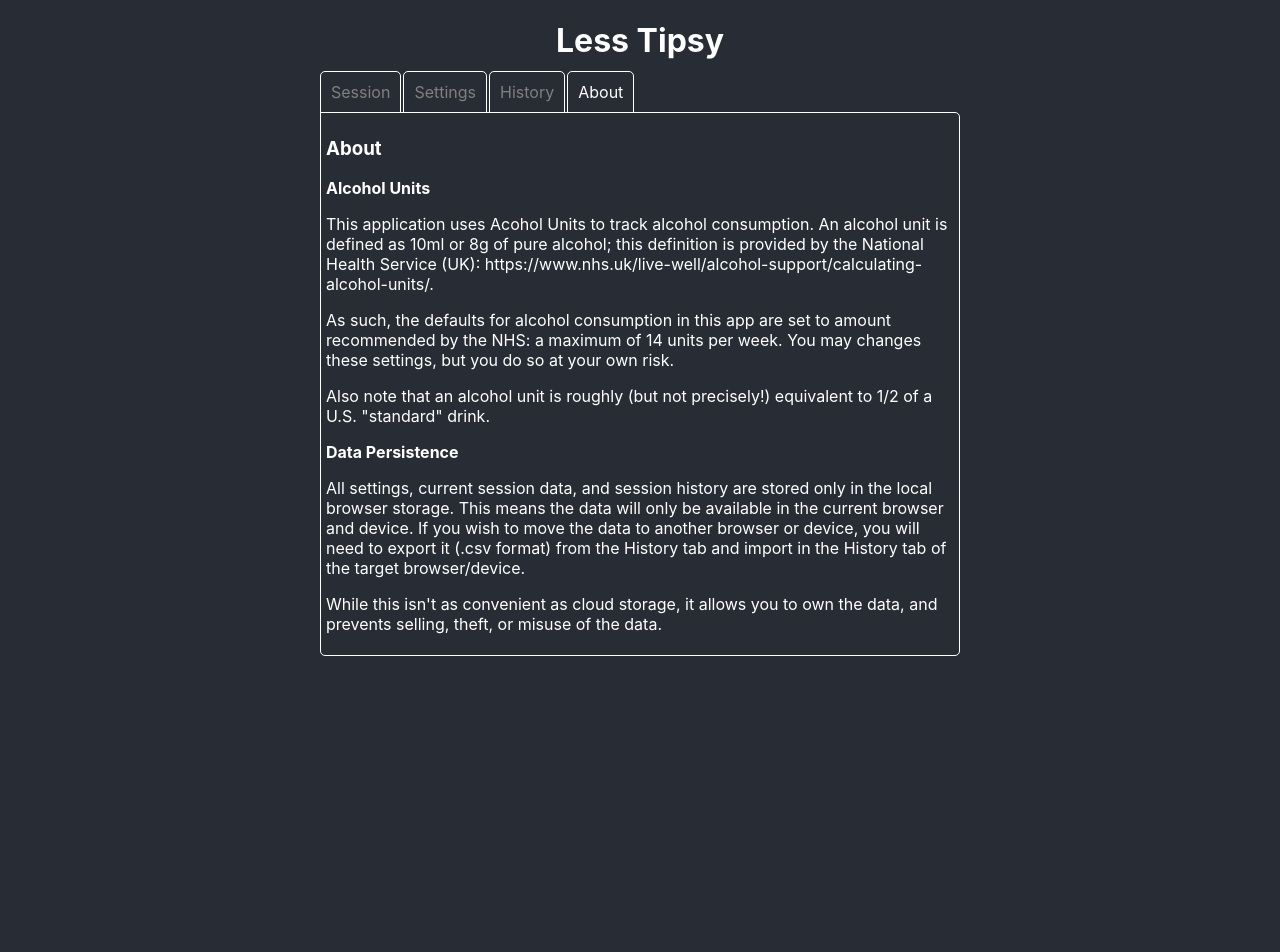
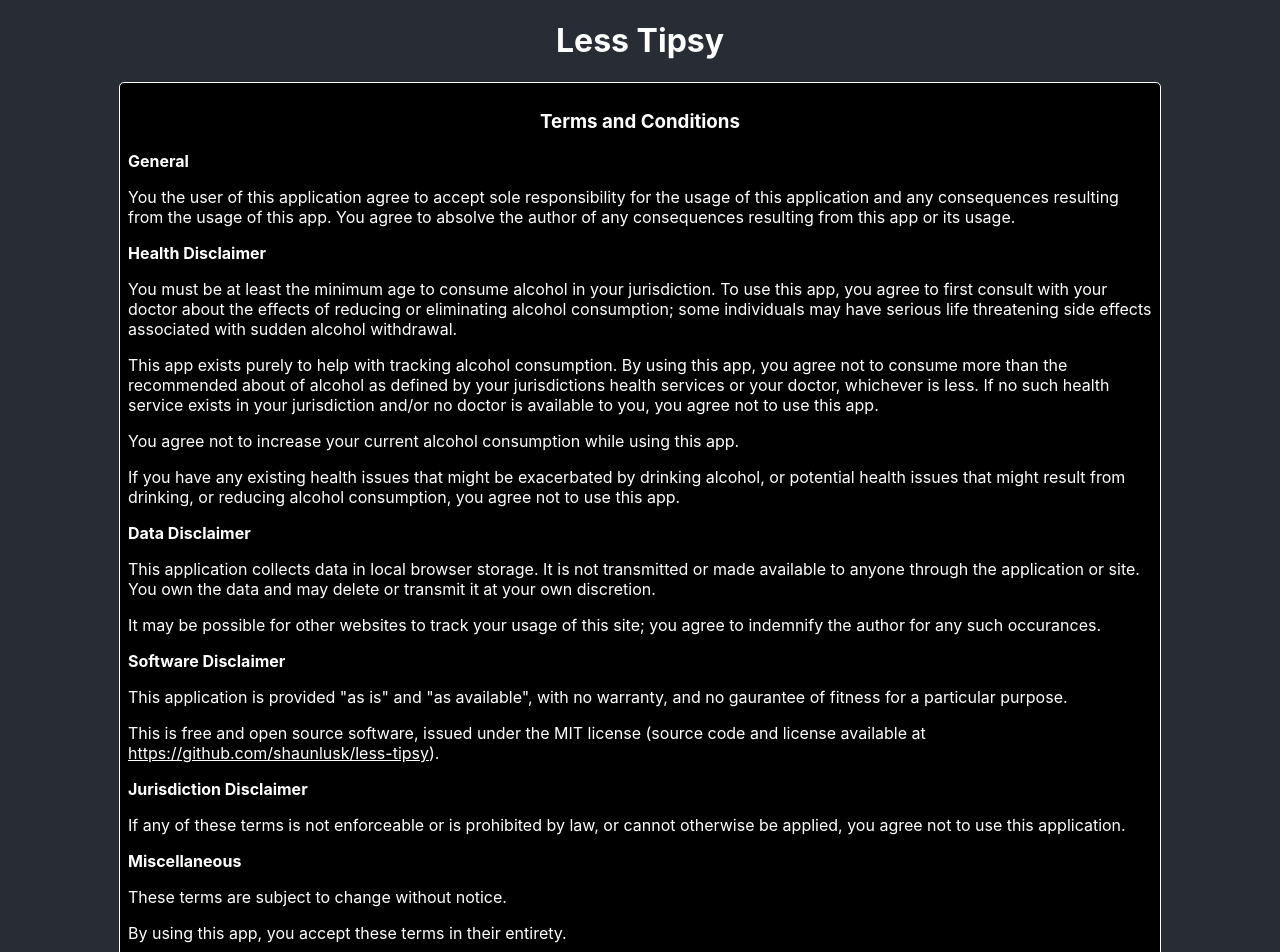
Before and after one commit to shaunlusk/less-tipsy, a React (Create React App) app: page / in a window 1280 px wide. Shown: the top 952 px of the page. Before the commit the page ends 821 px from the top, so only its background shows below. Built offline with nearby package versions, Linux system fonts and the light colour scheme.

Commit message:
Disclaimer

```diff
--- /dev/null
+++ b/src/components/disclaimer/disclaimer.scss
@@ -0,0 +1,22 @@
+
+.disclaimer-main {
+    width: 80%;
+    margin: auto;
+
+    background-color: black;
+    border: 1px solid white;
+    border-radius: 5px;
+    padding: 8px;
+}
+
+.disclaimer-content {
+    text-align: left;
+}
+
+.disclaimer-buttons {
+    text-align: right;
+}
+
+a {
+    color: white;
+}
--- /dev/null
+++ b/src/components/disclaimer/disclaimer.tsx
@@ -0,0 +1,96 @@
+import * as React from 'react';
+import './disclaimer.scss';
+
+export interface IDisclaimerProps {
+    accept(): void;
+}
+
+interface IDisclaimerState {
+    accepted: boolean;
+}
+
+export class Disclaimer extends React.Component<IDisclaimerProps, IDisclaimerState> {
+    public constructor(props: IDisclaimerProps) {
+        super(props);
+
+        this.state = {
+            accepted: false
+        }
+    }
+
+    private _setAccepted(value: boolean): void {
+        this.setState({accepted: value});
+    }
+
+    private _submit(): void {
+        if (this.state.accepted) {
+            this.props.accept();
+        }
+    }
+
+    public render() {
+        return (
+            <div className="disclaimer-blackout">
+                <div className="disclaimer-main">
+                    <h3>Terms and Conditions</h3>
+                    <div className="disclaimer-content">
+                        <p><strong>General</strong></p>
+                        <p>You the user of this application agree to accept sole responsibility for the
+                            usage of this application and any consequences resulting from the usage of
+                            this app.  You agree to absolve the author of any consequences resulting
+                            from this app or its usage.
+                        </p>
+                        <p><strong>Health Disclaimer</strong></p>
+                        <p>You must be at least the minimum age to consume alcohol in your jurisdiction.
+                            To use this app, you agree to first consult with your doctor about the effects
+                            of reducing or eliminating alcohol consumption; some individuals may have serious
+                            life threatening side effects associated with sudden alcohol withdrawal.
+                        </p>
+                        <p>This app exists purely to help with tracking alcohol consumption.  By using this
+                            app, you agree not to consume more than the recommended about of alcohol as
+                            defined by your jurisdictions health services or your doctor, whichever is less.
+                            If no such health service exists in your jurisdiction and/or no doctor is available
+                            to you, you agree not to use this app.
+                        </p>
+                        <p>You agree not to increase your current alcohol consumption while using this app.
+                        </p>
+                        <p>If you have any existing health issues that might be exacerbated by drinking alcohol,
+                            or potential health issues that might result from drinking, or reducing alcohol consumption,
+                            you agree not to use this app.
+                        </p>
+                        <p><strong>Data Disclaimer</strong></p>
+                        <p>This application collects data in local browser storage.  It is not transmitted or made
+                            available to anyone through the application or site. You own the data and may delete or
+                            transmit it at your own discretion.
+                        </p>
+                        <p>It may be possible for other websites to track your usage of this site; you agree to
+                            indemnify the author for any such occurances.
+                        </p>
+                        <p><strong>Software Disclaimer</strong></p>
+                        <p>This application is provided "as is" and "as available", with no warranty, and no
+                            gaurantee of fitness for a particular purpose.
+                        </p>
+                        <p>This is free and open source software, issued under the MIT license (source code and
+                            license available at <a href="https://github.com/shaunlusk/less-tipsy">https://github.com/shaunlusk/less-tipsy</a>).
+                        </p>
+
+                        <p><strong>Jurisdiction Disclaimer</strong></p>
+                        <p>If any of these terms is not enforceable or is prohibited by law, or cannot otherwise be
+                            applied, you agree not to use this application.
+                        </p>
+                        <p><strong>Miscellaneous</strong></p>
+                        <p>These terms are subject to change without notice.</p>
+                        <p>By using this app, you accept these terms in their entirety.</p>
+                        <p>Please drink responsibly.</p>
+                        <p><input type="checkbox" id="accept-check" onChange={(e) => this._setAccepted(e.target.checked)} checked={this.state.accepted}></input>
+                            <label htmlFor="accept-check">I Agree to the terms.</label></p>
+                        <div className="disclaimer-buttons">
+                            <button className="btn btn-accept disclaimer-buttons-accept" onClick={() => this._submit()}>I Accept</button>
+                        </div>
+                    </div>
+                </div>
+            </div>
+        );
+    }
+
+}
--- a/src/components/main-panel/main-panel.tsx
+++ b/src/components/main-panel/main-panel.tsx
@@ -18,6 +18,7 @@ import { TrueFalseSelectionModal } from '../modal-true-false-selection/modal-tru
 import { IHistorySessionDto } from '../../model/history-session-dto';
 import { AboutPanel } from '../about-panel/about-panel';
 import { MainStateService } from '../../services/main-state-service';
+import { Disclaimer } from '../disclaimer/disclaimer';
 
 interface ISettingsState {
   sessionMax: string;
@@ -61,6 +62,7 @@ interface IMainPanelState {
   history: IHistoryState;
   showCancelSessionWarning: boolean;
   showDeleteHistoryWarning: boolean;
+  showDisclaimer: boolean;
 }
 
 export interface IMainPanelProps {
@@ -95,7 +97,13 @@ class MainPanel extends React.Component<IMainPanelProps, IMainPanelState> {
       showCancelSessionWarning: false,
       showDeleteHistoryWarning: false,
       settingsState: this._getSettingsStateFromService(),
+      showDisclaimer: !this._mainStateService.acceptedDisclaimer
     };
+  }
+
+  private _acceptDisclaimer(): void {
+    this._mainStateService.acceptedDisclaimer = true;
+    this.setState({showDisclaimer: false});
   }
 
   private _loadHistory(): History {
@@ -380,7 +388,8 @@ class MainPanel extends React.Component<IMainPanelProps, IMainPanelState> {
   }
 
   public render() {
-    return <Tabs activeTabLabel={this.state.activeTabLabel} activeTabChanged={this._changeTab.bind(this)}>
+    return <React.Fragment>{this.state.showDisclaimer ? <Disclaimer accept={this._acceptDisclaimer.bind(this)}></Disclaimer>
+      : <Tabs activeTabLabel={this.state.activeTabLabel} activeTabChanged={this._changeTab.bind(this)}>
         {this.state.sessionState ?
           <Tab label="Session">
             <ActiveSessionPanel
@@ -449,7 +458,8 @@ class MainPanel extends React.Component<IMainPanelProps, IMainPanelState> {
         <Tab label="About">
           <AboutPanel viewedAboutPanel={() => this._mainStateService.viewedAboutTab = true}></AboutPanel>
         </Tab>
-    </Tabs>
+      </Tabs>}
+    </React.Fragment>
   }
 }
 
--- a/src/components/modal-true-false-selection/modal-true-false-selection.tsx
+++ b/src/components/modal-true-false-selection/modal-true-false-selection.tsx
@@ -11,7 +11,7 @@ export interface ITrueFalseSelectionModalProps {
 
 export class TrueFalseSelectionModal extends React.Component<ITrueFalseSelectionModalProps, any> {
   private _showHideClassName(): string {
-    return this.props.show ? 'modal-true-false-display-block' : 'modal-true-false-display-none';
+    return this.props.show ? 'modal-true-false modal-true-false-display-block' : 'modal-true-false modal-true-false-display-none';
   }
 
   public render() {
--- a/src/components/modal/modal.tsx
+++ b/src/components/modal/modal.tsx
@@ -10,7 +10,7 @@ export interface IModalProps {
 
 export class Modal extends React.Component<IModalProps, any> {
   private _showHideClassName(): string {
-    return this.props.show ? 'modal-display-block' : 'modal-display-none';
+    return this.props.show ? 'modal modal-display-block' : 'modal modal-display-none';
   }
 
   public render() {
--- a/src/services/main-state-service.ts
+++ b/src/services/main-state-service.ts
@@ -2,9 +2,11 @@ import { LocalStorageService } from "./local-storage-service";
 
 export interface IMainStateService {
     viewedAboutTab: boolean;
+    acceptedDisclaimer: boolean;
 }
 
 const ViewedAboutTabStorageKey = 'ViewedAboutTab';
+const AcceptedDisclaimerStorageKey = 'AcceptedDisclaimer';
 
 export class MainStateService implements IMainStateService {
   private _localStorageService: LocalStorageService;
@@ -22,4 +24,12 @@ export class MainStateService implements IMainStateService {
     this._localStorageService.put(ViewedAboutTabStorageKey, value);
   }
 
+  public get acceptedDisclaimer(): boolean {
+    var result = this._localStorageService.getBoolean(AcceptedDisclaimerStorageKey);
+    return result || false;
+  }
+
+  public set acceptedDisclaimer(value: boolean) {
+    this._localStorageService.put(AcceptedDisclaimerStorageKey, value);
+  }
 }
```
Also changed, not shown: scratch.txt. Lines whose indentation alone changed are shown as unchanged.
